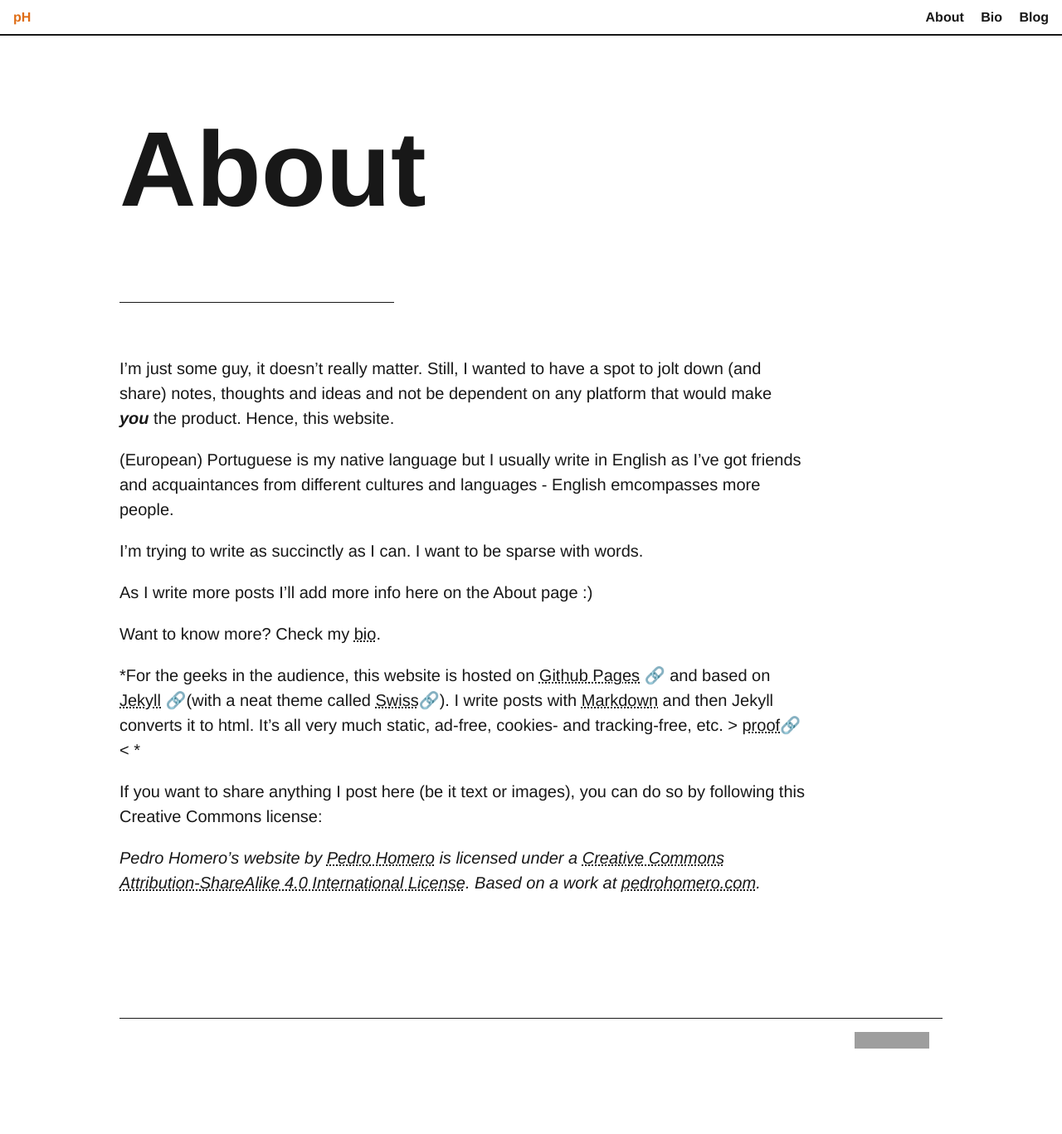
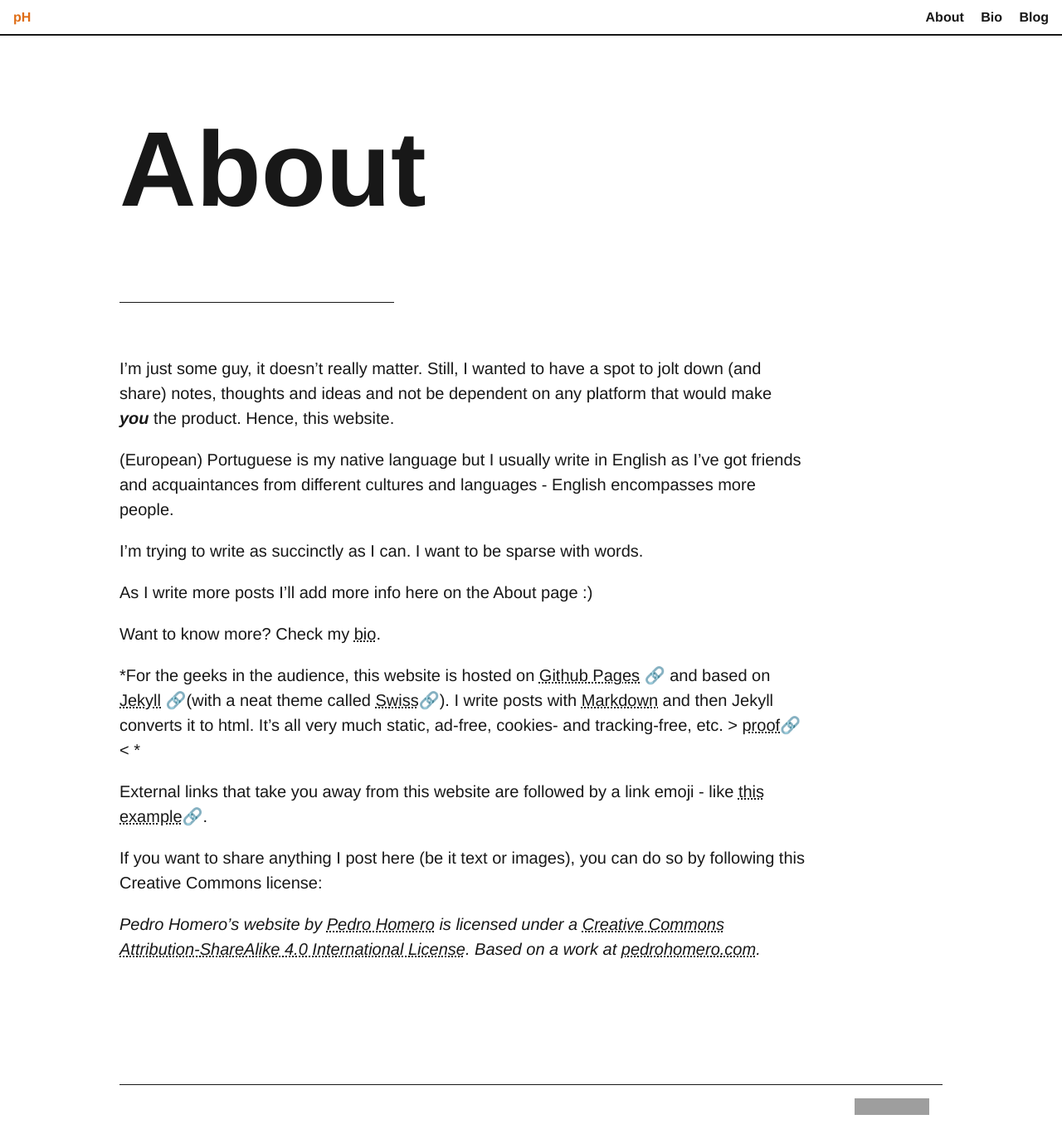
Before and after one commit to pedro-homero/pedro-homero.github.io, a Jekyll site: the page built from about.markdown, in a window 1280 px wide. Shown: the whole page at 83% size. Built offline with Jekyll 4.4.1, drawn with Linux system fonts in a browser that asks for light colours; emoji names are drawn with the system emoji font; before the commit the page ends 1287 px from its top, so only the background shows below that; grey boxes are pictures that could not be loaded.

Commit message:
link emoiji added (and mentioned on the about page)

```diff
--- a/_posts/2022-11-07-first-post.markdown
+++ b/_posts/2022-11-07-first-post.markdown
@@ -17,7 +17,7 @@ I wanted to create my own website to
 
 4. allow you the reader to be totally free from ads, tracking or any other privacy violation when reading what I share
 
-5. learn [markdown](https://www.markdownguide.org/)! :nerd_face:
+5. learn [markdown](https://www.markdownguide.org/):link:! :nerd_face:
 
 I also want to train my ability to be succinct. Sharing what I want to say in the least amount of words.
 It's a 2-way street: I save you, the reader, time, and I focus on the content, instead of letting myself be enamoured by my words.
--- a/about.markdown
+++ b/about.markdown
@@ -6,7 +6,7 @@ permalink: /about/
 
 I'm just some guy, it doesn't really matter. Still, I wanted to have a spot to jolt down (and share) notes, thoughts and ideas and not be dependent on any platform that would make ***you*** the product. Hence, this website.
 
-(European) Portuguese is my native language but I usually write in English as I've got friends and acquaintances from different cultures and languages - English emcompasses more people.
+(European) Portuguese is my native language but I usually write in English as I've got friends and acquaintances from different cultures and languages - English encompasses more people.
 
 I'm trying to write as succinctly as I can. I want to be sparse with words.
 
@@ -16,6 +16,8 @@ Want to know more? Check my [bio](https://www.pedrohomero.com/bio/).
 
 *For the geeks in the audience, this website is hosted on [Github Pages](https://pages.github.com/) :link: and based on [Jekyll](https://jekyllrb.com) :link:(with a neat theme called [Swiss](https://broccolini.net/swiss/):link:). I write posts with [Markdown](https://en.wikipedia.org/wiki/Markdown) and  then Jekyll converts it to html. It's all very much static, ad-free, cookies- and tracking-free, etc. > [proof](https://themarkup.org/blacklight?url=pedrohomero.com):link: < *
 
+External links that take you away from this website are followed by a link emoji - like [this example](https://duckduckgo.com/):link:.
+
 If you want to share anything I post here (be it text or images), you can do so by following this Creative Commons license:
 
 *<span xmlns:dct="http://purl.org/dc/terms/" property="dct:title">Pedro Homero's website</span> by <a xmlns:cc="http://creativecommons.org/ns#" href="https://pedrohomero.com" property="cc:attributionName" rel="cc:attributionURL">Pedro Homero</a> is licensed under a <a rel="license" href="http://creativecommons.org/licenses/by-sa/4.0/">Creative Commons Attribution-ShareAlike 4.0 International License</a>.
```
Also changed, not shown: _posts/2022-11-08-consensual-non-monogamy.markdown (+5 -5 lines).
